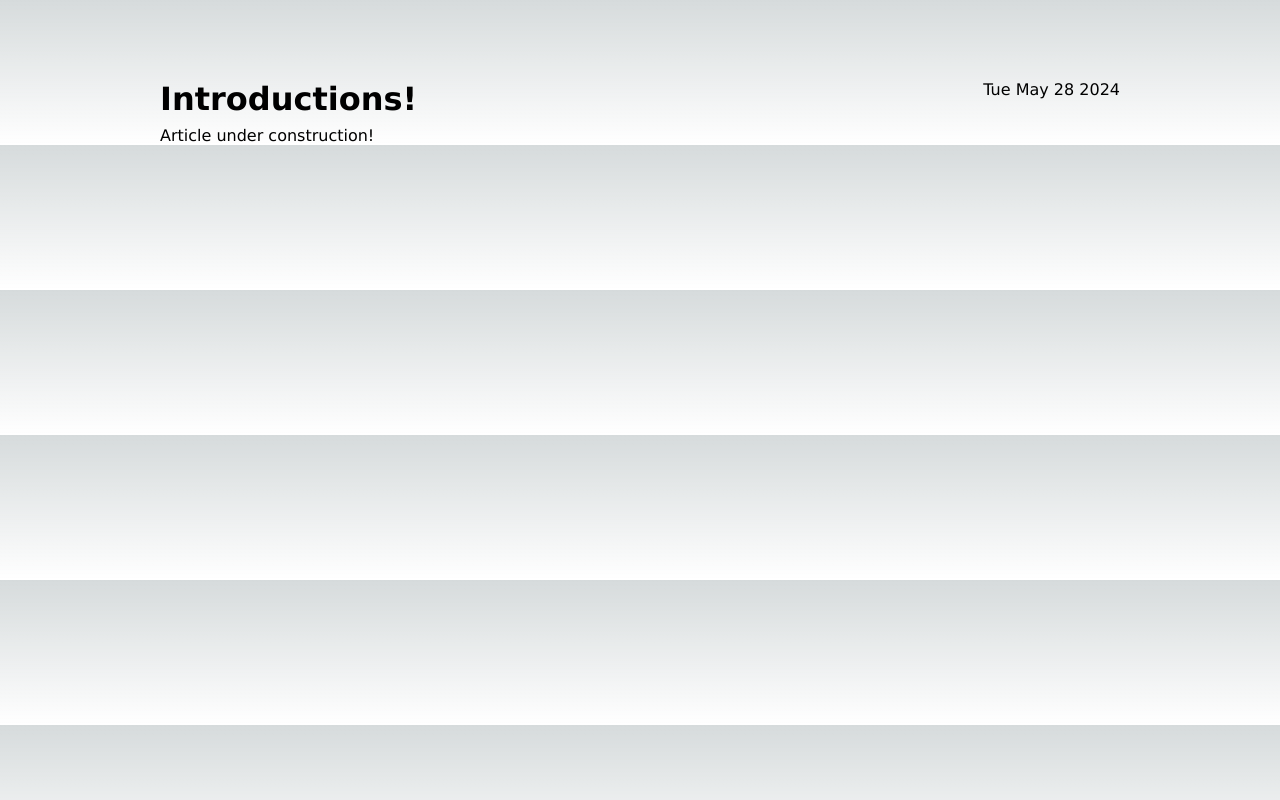
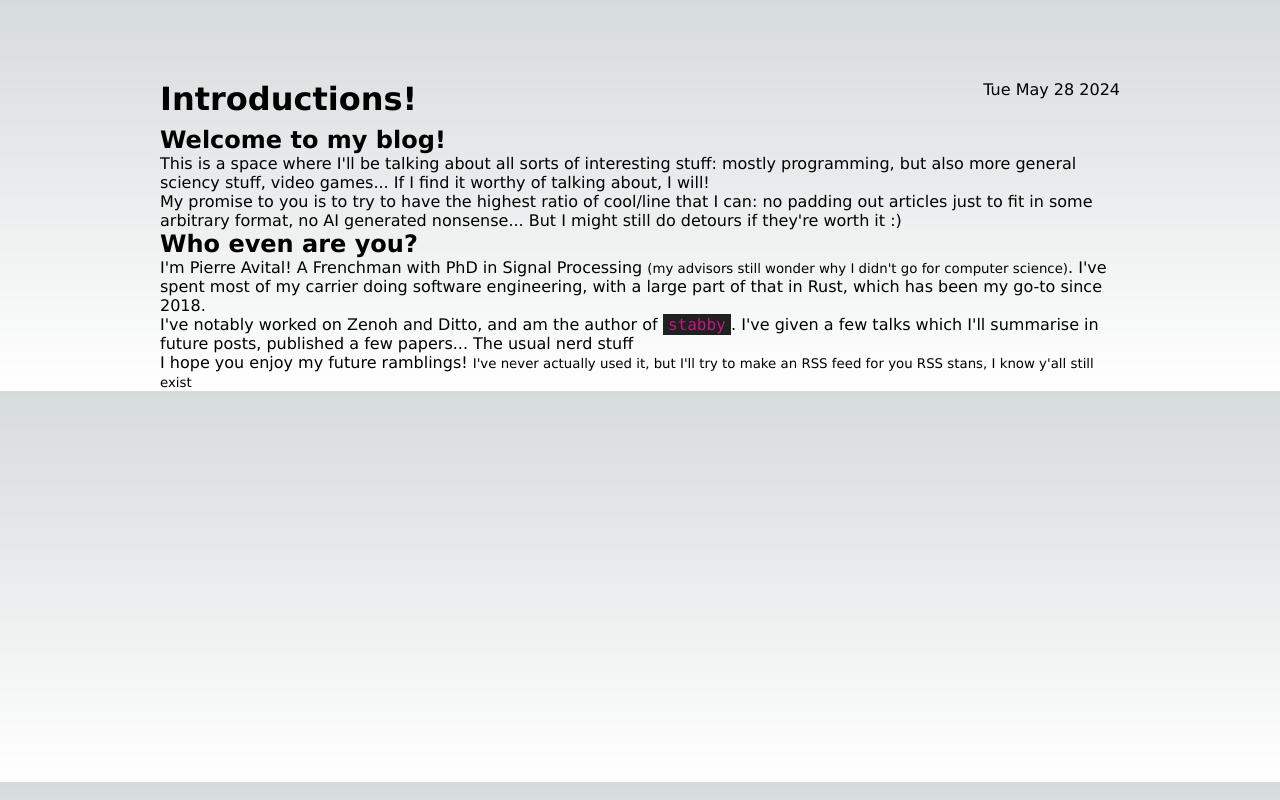
Before and after one commit to p-avital/p-avital.github.io, a Next.js app: page /introductions in a window 1280 px wide. Built offline with nearby package versions, Linux system fonts and the light colour scheme.

Commit message:
Update introductions/page.tsx

```diff
--- a/src/app/introductions/page.tsx
+++ b/src/app/introductions/page.tsx
@@ -2,5 +2,13 @@ import { Post } from "@/components/Post";
 import { header } from './header'
 
 export default function Page() {
-	return <Post header={header}>Article under construction!</Post>
+	return <Post header={header}>
+	  <h2>Welcome to my blog!</h2>
+	  <p>This is a space where I'll be talking about all sorts of interesting stuff: mostly programming, but also more general sciency stuff, video games... If I find it worthy of talking about, I will!</p>
+    <p>My promise to you is to try to have the highest ratio of cool/line that I can: no padding out articles just to fit in some arbitrary format, no AI generated nonsense... But I might still do detours if they're worth it :)</p>
+    <h2>Who even are you?</h2>
+    <p>I'm Pierre Avital! A Frenchman with PhD in Signal Processing <small>(my advisors still wonder why I didn't go for computer science)</small>. I've spent most of my carrier doing software engineering, with a large part of that in Rust, which has been my go-to since 2018.</p>
+    <p>I've notably worked on Zenoh and Ditto, and am the author of <a href="https://crates.io/crates/stabby"><code>stabby</code></a>. I've given a few talks which I'll summarise in future posts, published a few papers... The usual nerd stuff</p>
+    <p>I hope you enjoy my future ramblings! <small>I've never actually used it, but I'll try to make an RSS feed for you RSS stans, I know y'all still exist</small></p>
+	</Post>
 }
```
